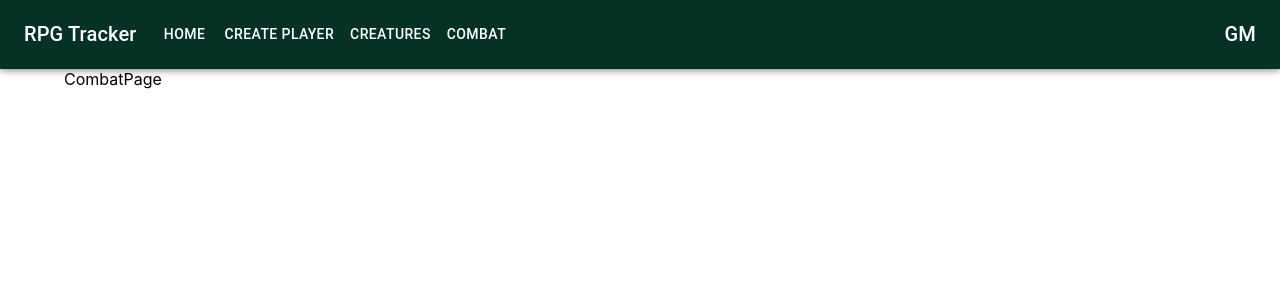
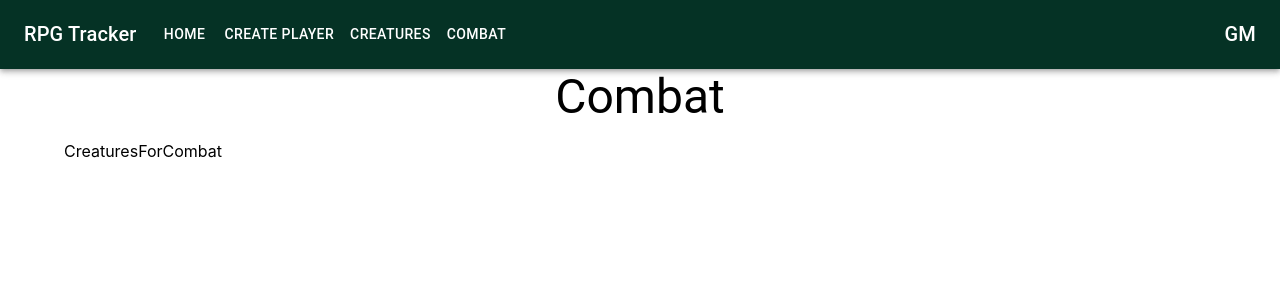
Before and after one commit to lchapmb/rpgTracker, a React (Create React App) app: page /combat-page in a window 1280 px wide. Shown: the top 300 px of the page. Built offline with nearby package versions, Linux system fonts and the light colour scheme.

Commit message:
creates creaturesforcombat file

```diff
--- a/src/components/CombatPage.tsx
+++ b/src/components/CombatPage.tsx
@@ -1,16 +1,24 @@
 // import components
 import TopNav from "./navs/TopNav";
 import BottomNav from "./navs/BottomNav";
+import CreaturesForCombat from "./CreaturesForCombat";
 
 // imports from MUI
-import { Container } from "@mui/material";
+import { Container, Typography, Box } from "@mui/material";
 
 export default function CombatPage() {
   return (
     <>
       <TopNav />
       <Container>
-        <div>CombatPage</div>
+        <Box className="creatureTitleBox" sx={{ height: "auto" }}>
+          <Typography variant="h3" component="div" gutterBottom align="center">
+            Combat
+          </Typography>
+        </Box>
+        <Box className="creatureListContainer" maxWidth="lg" mt={1}>
+          <CreaturesForCombat />
+        </Box>
         <BottomNav />
       </Container>
     </>
--- /dev/null
+++ b/src/components/CreaturesForCombat.tsx
@@ -0,0 +1,3 @@
+export default function CreaturesForCombat() {
+  return <div>CreaturesForCombat</div>;
+}
```
